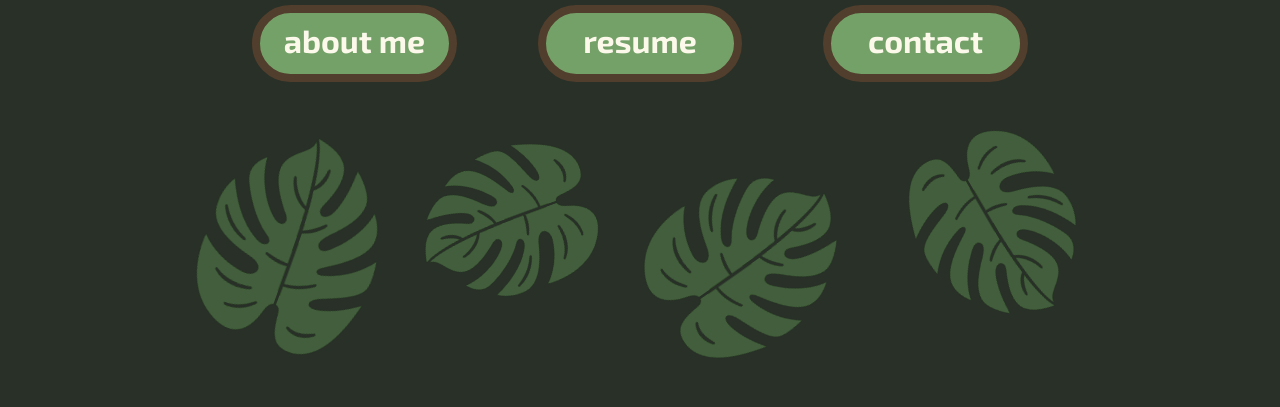
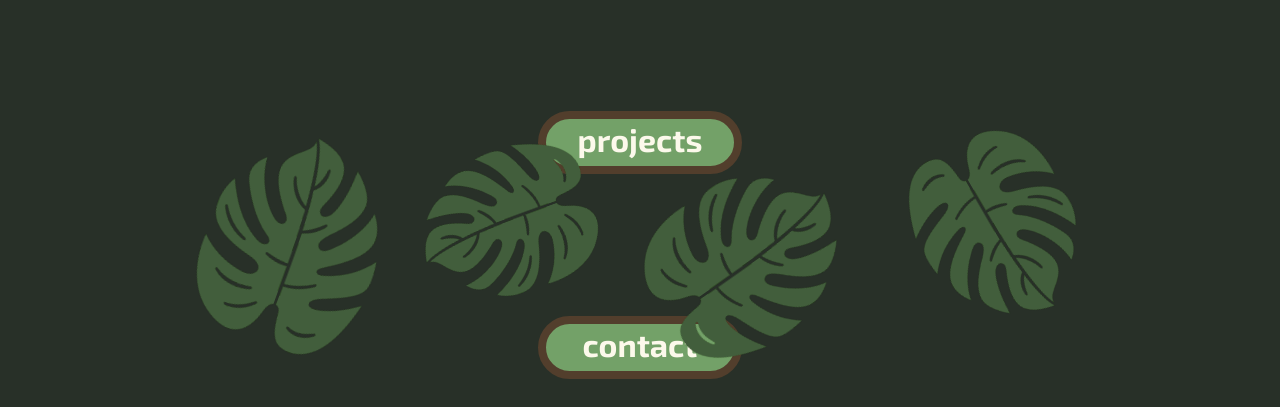
Before and after one commit to qhumphreys/portfolio, a plain HTML site: page index.html in a window 1280 px wide. Shown: the part 393-800 px from the top of the page. Drawn offline with Linux system fonts and the light colour scheme.

Commit message:
Update index.html

```diff
--- a/index.html
+++ b/index.html
@@ -6,24 +6,16 @@
     <link rel="stylesheet" type="text/css" href="style.css">
     <link href="https://fonts.googleapis.com/css2?family=Exo+2:ital,wght@0,100..900;1,100..900&display=swap" rel="stylesheet">
     <link href="https://fonts.googleapis.com/css2?family=Acme&display=swap" rel="stylesheet">
-    <script type = "text/javascript" src="script.js"></script>
-    <title>Home</title>
+    <title>Quinn Humphreys Portfolio</title>
 </head>
 <body>
     <div class="wholepage">
-        <div class="toprow">
-            <div class="left">
-                <p id = title><span id = firstname>QUINN</span> <br> <span id = lastname>HUMPHREYS</span><br><span id = pronouns>he/him</span></p>
-            </div>
-            <div class="right">
-                <img src = images/headshot.png alt = "headshot" id = headshot>
-            </div>
-        </div>
-        <div>
-            <button id = aboutme class = button onclick = "window.location.href = 'aboutme.html'">about me</button>
-            <button id = resume class = button onclick = "window.location.href = 'resume.html'">resume</button>
-            <button id = contact class = button onclick = "window.location.href = 'contact.html'">contact</button>
-        </div>
+            <p id = title><span id = firstname>QUINN</span> <br> <span id = lastname>HUMPHREYS</span><br><span id = pronouns>he/him</span></p>
+            <img src = images/headshot.png alt = "headshot" id = headshot>
+            <button class = button onclick = "window.location.href = 'aboutme.html'">about me</button>
+            <button class = button onclick = "window.location.href = 'resume.html'">resume</button>
+            <button class = button onclick = "window.location.href = 'projects.html'">projects</button>
+            <button class = button onclick = "window.location.href = 'contact.html'">contact</button>
             <img src = images/monstera.png alt = "monstera" id = monstera1>
             <img src = images/monstera.png alt = "monstera" id = monstera2>
             <img src = images/monstera.png alt = "monstera" id = monstera3>
```
